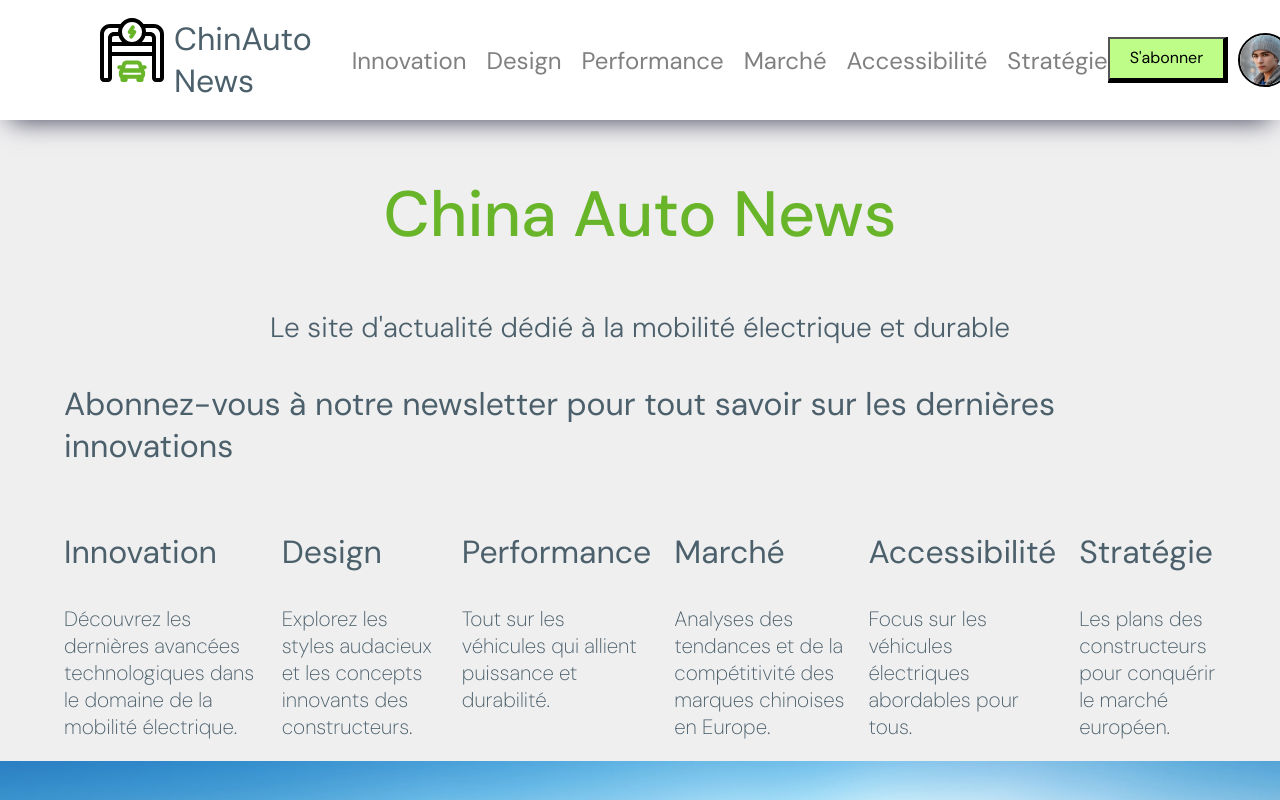
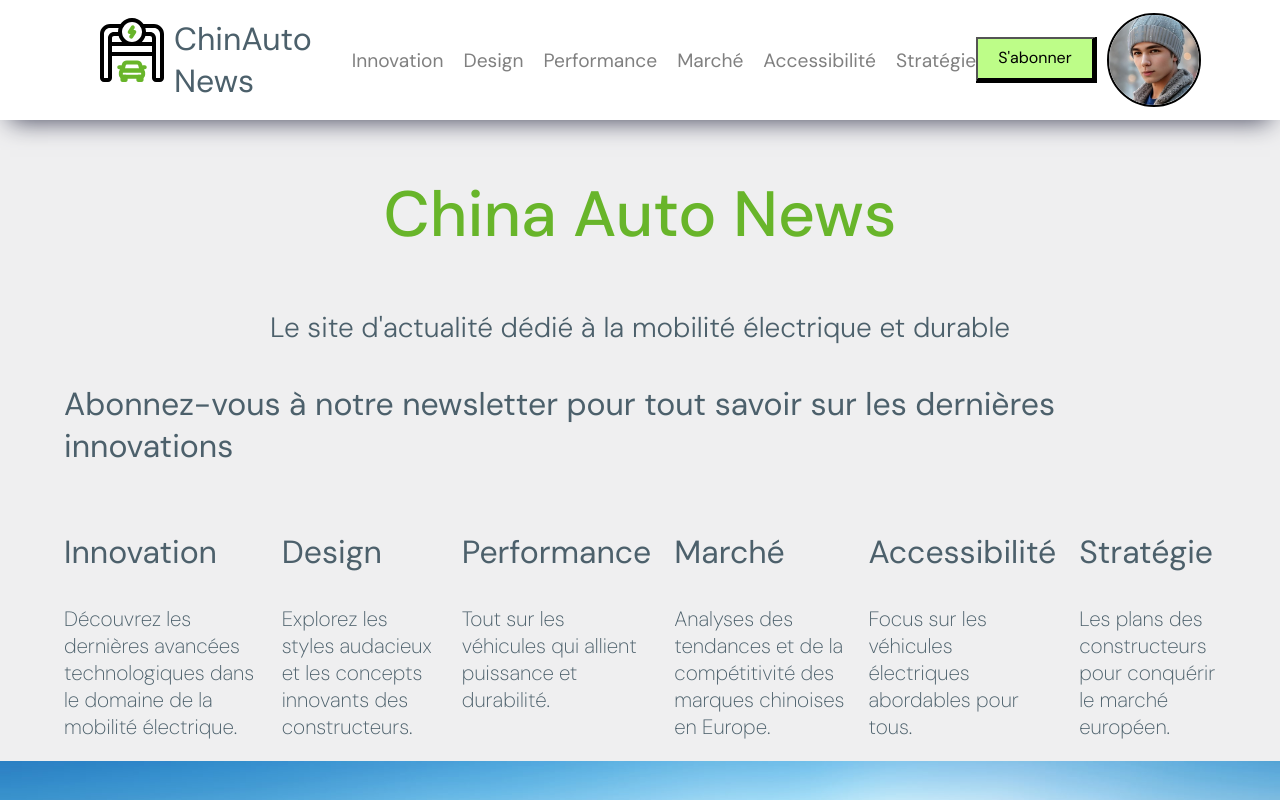
Before and after one commit to cruepic/ChinautoNews, a plain HTML site: page index.html in a window 1280 px wide. Shown: the top 800 px of the page. Drawn offline with Linux system fonts and the light colour scheme; a web font is replaced by a local one.

Commit message:
responsive design

```diff
--- a/style.css
+++ b/style.css
@@ -63,7 +63,7 @@ p {
     .link{
         color: gray;
         font-weight: 400;
-        font-size: 1.5em;
+        font-size: 1.2em;
         text-decoration: none;
     }
 
@@ -72,6 +72,7 @@ p {
         font-weight: 600;
         border-bottom: outset 2px #68b52a;
         padding-bottom: 1.5em;
+        font-size: 1.1em;
     }
 
     #logo {
@@ -93,8 +94,8 @@ p {
     }
 
     .loginavatar{
-       width: 50px;
-       height: 50px;
+       width: 90px;
+       height: 90px;
        border: solid 2px black;
        border-radius: 100%;
        object-fit: cover;
```
